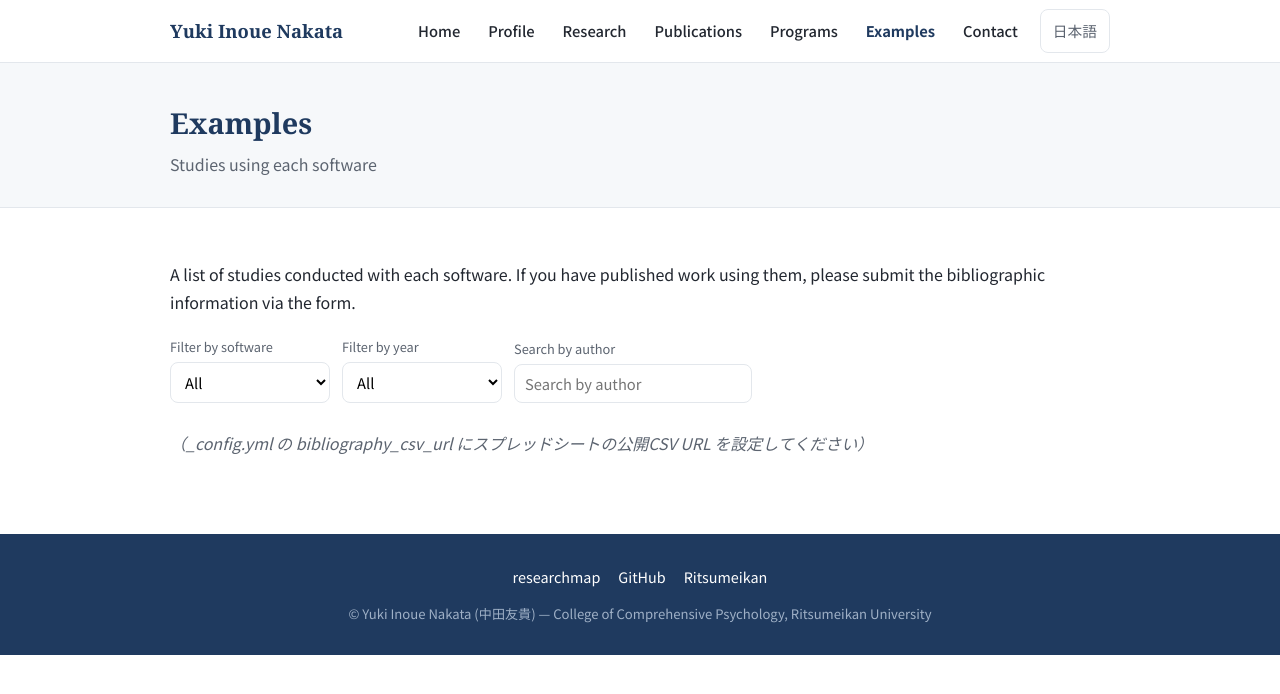
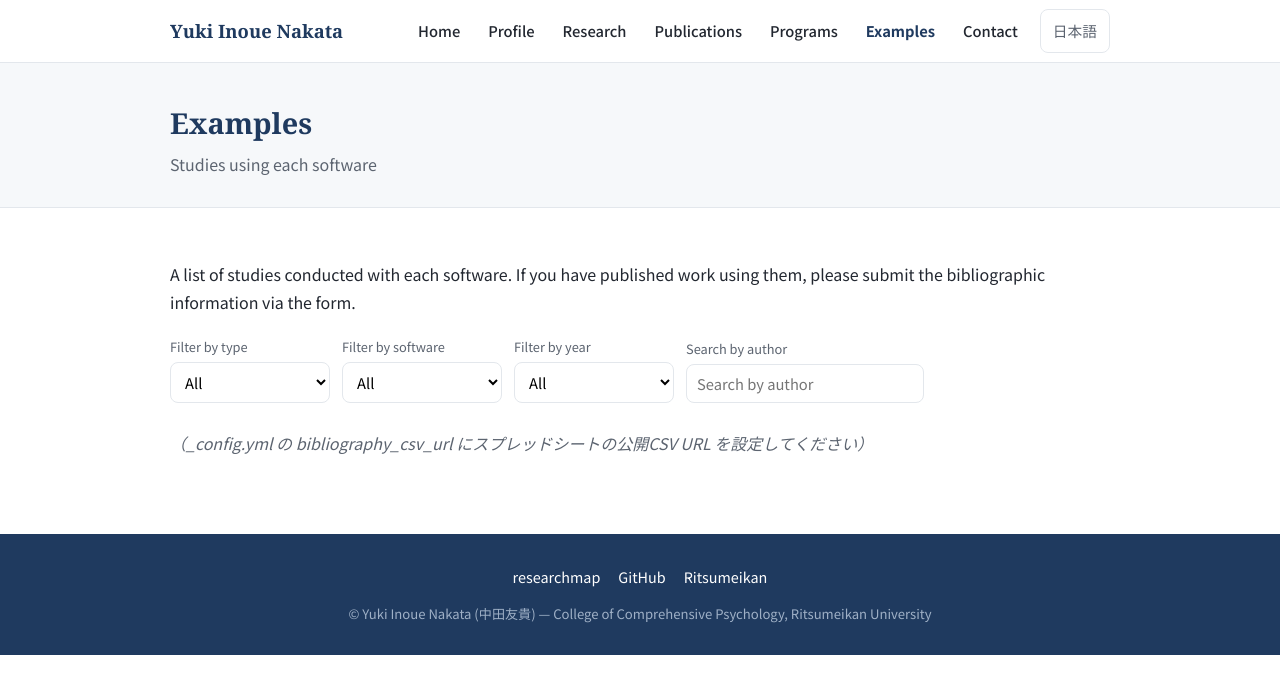
Before and after one commit to YukiInoueNakata/YukiInoueNakata.github.io, a Jekyll site: the page built from en/bibliography.html, in a window 1280 px wide. Shown: the top 694 px of the page. Built offline with Jekyll 4.4.1, drawn with Linux system fonts in a browser that asks for light colours.

Commit message:
Bibliography form: support paper / presentation type
Add a Type column (種別/type) with badge display and a type filter so
research examples can be either journal papers or conference presentations.

Co-Authored-By: Claude Opus 4.8 (1M context) <noreply@anthropic.com>
Claude-Session: https://claude.ai/code/session_01WZqpGu6J3Y8hhsNEk6Shhe

```diff
--- a/_data/i18n.yml
+++ b/_data/i18n.yml
@@ -33,6 +33,7 @@ ja:
     usage_examples: "このソフトを使った研究事例"
     view_examples: "研究事例を見る"
     submit_example: "研究事例を投稿する"
+    filter_by_type: "種別で絞り込み"
     filter_by_software: "ソフトで絞り込み"
     filter_by_year: "年で絞り込み"
     search_author: "著者で検索"
@@ -82,6 +83,7 @@ en:
     usage_examples: "Studies using this software"
     view_examples: "View examples"
     submit_example: "Submit an example"
+    filter_by_type: "Filter by type"
     filter_by_software: "Filter by software"
     filter_by_year: "Filter by year"
     search_author: "Search by author"
--- a/assets/css/site.css
+++ b/assets/css/site.css
@@ -170,6 +170,7 @@ section.block:last-child { border-bottom: 0; }
 .bib-year-group h3 { border-bottom: 2px solid var(--navy); display: inline-block; padding-bottom: 2px; }
 .bib-item { padding: 10px 0; border-bottom: 1px dotted var(--line); font-size: .95rem; }
 .bib-item .bib-soft { font-size: .72rem; background: #eaf2f3; color: var(--accent); border-radius: 4px; padding: 1px 7px; margin-left: 6px; }
+.bib-item .bib-type { font-size: .72rem; background: #eef0f6; color: var(--navy); border-radius: 4px; padding: 1px 7px; margin-left: 6px; }
 .bib-status { color: var(--muted); font-style: italic; }
 
 /* ---------- Footer ---------- */
--- a/assets/js/bibliography.js
+++ b/assets/js/bibliography.js
@@ -27,6 +27,7 @@
   PROGRAMS.forEach(function (p) { idToName[p.id] = p.name; nameToId[p.name] = p.id; });
 
   var elList = document.getElementById('bib-list');
+  var elType = document.getElementById('bib-filter-type');
   var elSoft = document.getElementById('bib-filter-software');
   var elYear = document.getElementById('bib-filter-year');
   var elAuthor = document.getElementById('bib-filter-author');
@@ -34,6 +35,7 @@
   // ヘッダは部分一致でマッピング（日英併記「ソフトウェア / Software」等にも対応）。
   // すべて小文字化済みのヘッダに対して照合する。
   var ALIASES = {
+    type: ['type', '種別', '区分'],
     software: ['software', 'ソフトウェア', 'ソフト'],
     year: ['year', '出版年', '発行年', '年度'],
     authors: ['author', '著者'],
@@ -75,11 +77,13 @@
   }
 
   function buildFilters() {
+    var types = unique(rows.map(function (r) { return r.type; })).filter(Boolean);
     var softs = unique(rows.map(function (r) { return r.software; })).filter(Boolean);
     var years = unique(rows.map(function (r) { return r.year; })).filter(Boolean).sort().reverse();
+    if (elType) { types.forEach(function (s) { elType.appendChild(opt(s, s)); }); }
     softs.forEach(function (s) { elSoft.appendChild(opt(s, s)); });
     years.forEach(function (y) { elYear.appendChild(opt(y, y)); });
-    [elSoft, elYear].forEach(function (el) { el.addEventListener('change', render); });
+    [elType, elSoft, elYear].forEach(function (el) { if (el) el.addEventListener('change', render); });
     elAuthor.addEventListener('input', render);
 
     // ?software=xxx で初期絞り込み（id でも表示名でも可）
@@ -91,8 +95,10 @@
   }
 
   function render() {
+    var ft = elType ? elType.value : '';
     var fs = elSoft.value, fy = elYear.value, fa = elAuthor.value.trim().toLowerCase();
     var items = rows.filter(function (r) {
+      if (ft && r.type !== ft) return false;
       if (fs && r.software !== fs) return false;
       if (fy && r.year !== fy) return false;
       if (fa && (r.authors || '').toLowerCase().indexOf(fa) === -1) return false;
@@ -125,6 +131,7 @@
     if (r.url) title = '<a href="' + esc(r.url) + '" target="_blank" rel="noopener">' + title + '</a>';
     s += title;
     if (r.venue) s += ' <span class="bib-venue">' + esc(r.venue) + '</span>';
+    if (r.type) s += '<span class="bib-type">' + esc(r.type) + '</span>';
     if (r.software) s += '<span class="bib-soft">' + esc(r.software) + '</span>';
     return s;
   }
--- a/bibliography.html
+++ b/bibliography.html
@@ -17,6 +17,9 @@ permalink: /bibliography/
 {% endif %}
 
 <div class="bib-controls">
+  <label>{{ t.ui.filter_by_type }}
+    <select id="bib-filter-type"><option value="">{{ t.ui.all }}</option></select>
+  </label>
   <label>{{ t.ui.filter_by_software }}
     <select id="bib-filter-software"><option value="">{{ t.ui.all }}</option></select>
   </label>
--- a/en/bibliography.html
+++ b/en/bibliography.html
@@ -15,6 +15,9 @@ permalink: /en/bibliography/
 {% endif %}
 
 <div class="bib-controls">
+  <label>{{ t.ui.filter_by_type }}
+    <select id="bib-filter-type"><option value="">{{ t.ui.all }}</option></select>
+  </label>
   <label>{{ t.ui.filter_by_software }}
     <select id="bib-filter-software"><option value="">{{ t.ui.all }}</option></select>
   </label>
```
